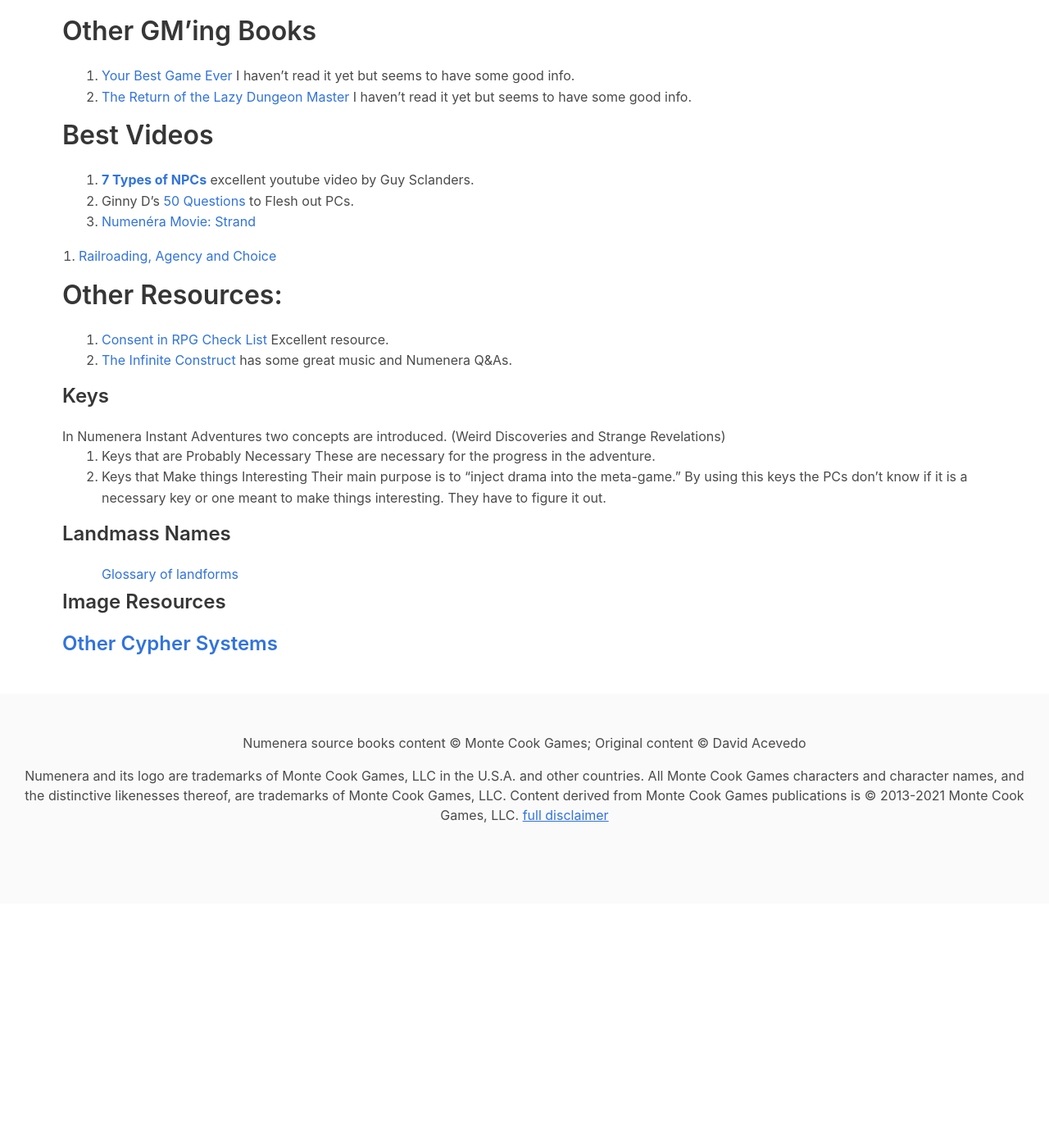
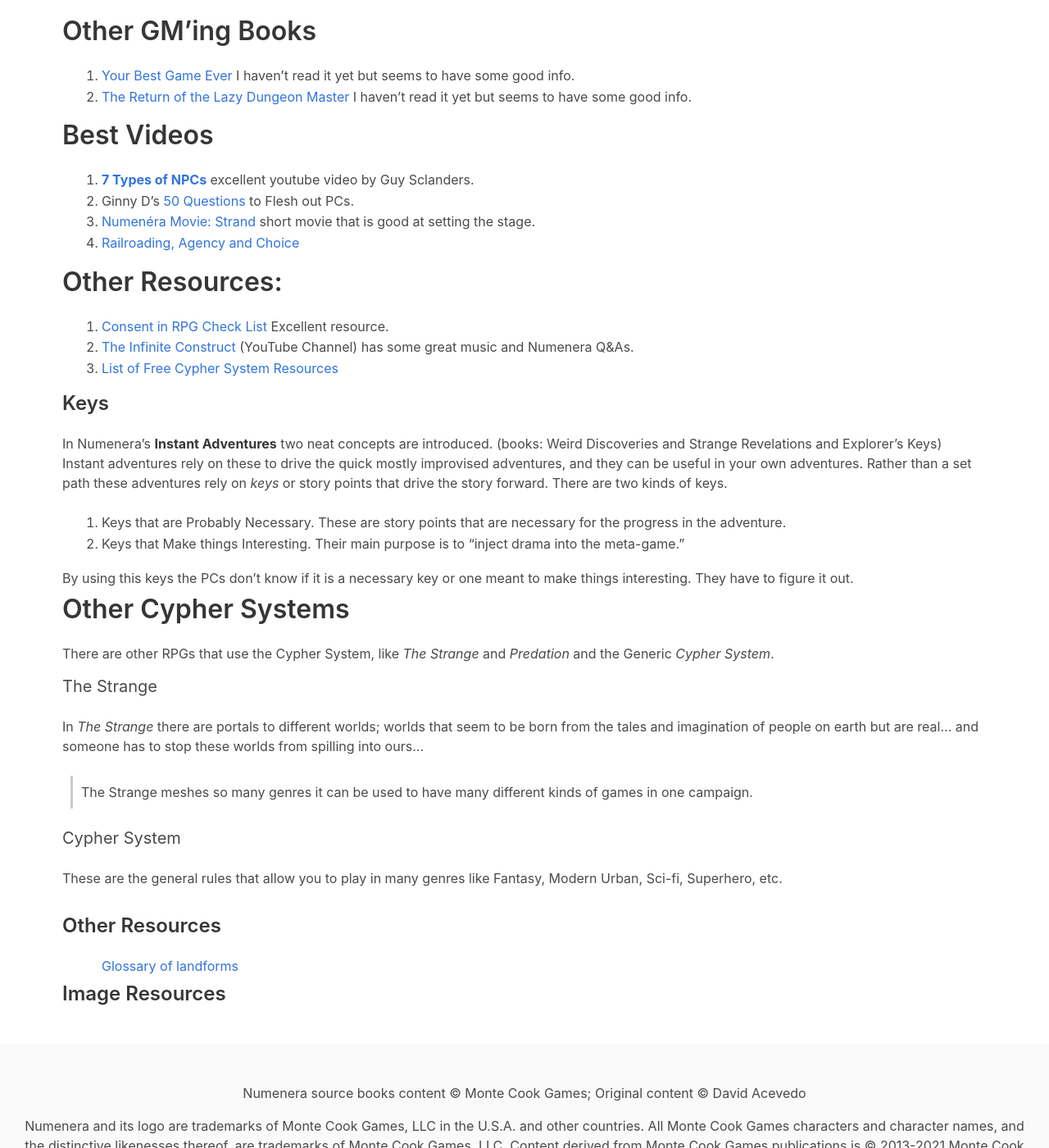
Before and after one commit to rebelwarrior/numenera, a Jekyll site: the page built from resources/gm-resources.md, in a window 1280 px wide and 1400 px high, scrolled down 393 px. Shown: the whole window at 82% size. Built offline with Jekyll 4.4.1, drawn with Linux system fonts in a browser that asks for light colours; nearby versions of some CDN libraries; before the commit the page ends 1495 px from its top, so only the background shows below that; some of the changed text lies outside the part shown.

Commit message:
updates ruby and books sections

```diff
--- a/resources/gm-resources.md
+++ b/resources/gm-resources.md
@@ -34,39 +34,55 @@
 
 1. [__7 Types of  NPCs__](https://youtu.be/PDwOlY4ot8s) excellent youtube video by Guy Sclanders.
 2. Ginny D's [50 Questions]({{ site.url}}/50-questions) to Flesh out PCs.
-3. [Numenéra Movie: Strand](https://youtu.be/6xGDE0w0AYo)
+3. [Numenéra Movie: Strand](https://youtu.be/6xGDE0w0AYo) short movie that is good at setting the stage.
+4. [Railroading, Agency and Choice](https://youtu.be/KqIZytzzFKU)
 {:.ml-6}
-4. [Railroading, Agency and Choice](https://youtu.be/KqIZytzzFKU)
 
 ## Other Resources:
 {:.title.is-3}
 
 1. [Consent in RPG Check List](https://www.montecookgames.com/consent-in-gaming/) Excellent resource.
-2. [The Infinite Construct](https://www.youtube.com/c/THEINFINITECONSTRUCT) has some great music and Numenera Q&As.
+2. [The Infinite Construct](https://www.youtube.com/c/THEINFINITECONSTRUCT) (YouTube Channel) has some great music and Numenera Q&As.
+3. [List of Free Cypher System Resources](https://d20.rs/cypher-system-freebies)
 {:.ml-6}
 
-<!-- Not sure if I should put this on too. https://d20.rs/ -->
 
 ### Keys
 {:.title.is-4}
 
-In Numenera Instant Adventures two concepts are introduced. (Weird Discoveries and Strange Revelations)
+In Numenera's __Instant Adventures__ two neat concepts are introduced. (books: Weird Discoveries and Strange Revelations and Explorer's Keys) Instant adventures rely on these to drive the quick mostly improvised adventures, and they can be useful in your own adventures. Rather than a set path these adventures rely on _keys_ or story points that drive the story forward. There are two kinds of keys.
+<br>
+1. Keys that are Probably Necessary.
+These are story points that are necessary for the progress in the adventure.
+2. Keys that Make things Interesting.
+Their main purpose is to "inject drama into the meta-game."
+{:.ml-6}
+By using this keys the PCs don't know if it is a necessary key or one meant to make things interesting. They have to figure it out.
 
-1. Keys that are Probably Necessary
-These are necessary for the progress in the adventure.
+## Other Cypher Systems
+{:.title.is-3.mt-2}
+There are other RPGs that use the Cypher System, like _The Strange_ and _Predation_ and the Generic _Cypher System_.
 
-2. Keys that Make things Interesting
-Their main purpose is to "inject drama into the meta-game." By using this keys the PCs don't know if it is a necessary key or one meant to make things interesting. They have to figure it out.
-{:.ml-6}
+### The Strange
+{:.subtitle.is-5.mt-4}
 
-### Landmass Names
-{:.title.is-4}
+In _The Strange_ there are portals to different worlds; worlds that seem to be born from the tales and imagination of people on earth but are real... and someone has to stop these worlds from spilling into ours...
+
+> The Strange meshes so many genres it can be used to have many different kinds of games in one campaign.
+
+### Cypher System
+{:.subtitle.is-5.mt-4}
+
+These are the general rules that allow you to play in many genres like Fantasy, Modern Urban, Sci-fi, Superhero, etc.
+
+<br>
+
+### Other Resources
+{:.title.is-4.mt-2}
 [Glossary of landforms](https://en.wikipedia.org/wiki/Glossary_of_landforms)
 {:.mb-2.ml-6}
 
 ###### Image Resources
 {:.title.is-4}
 
-## [Other Cypher Systems]({{ site.url}}/resources/cypher-system)
-{:.title.is-4}
 <br>
```
Also changed, not shown: other parts of resources/gm-resources.md (+1 -1 lines), resources/books.md (+27 -9 lines), resources/cypher-system.md (deleted, +0 -23 lines), Gemfile.lock, 1 other file.
